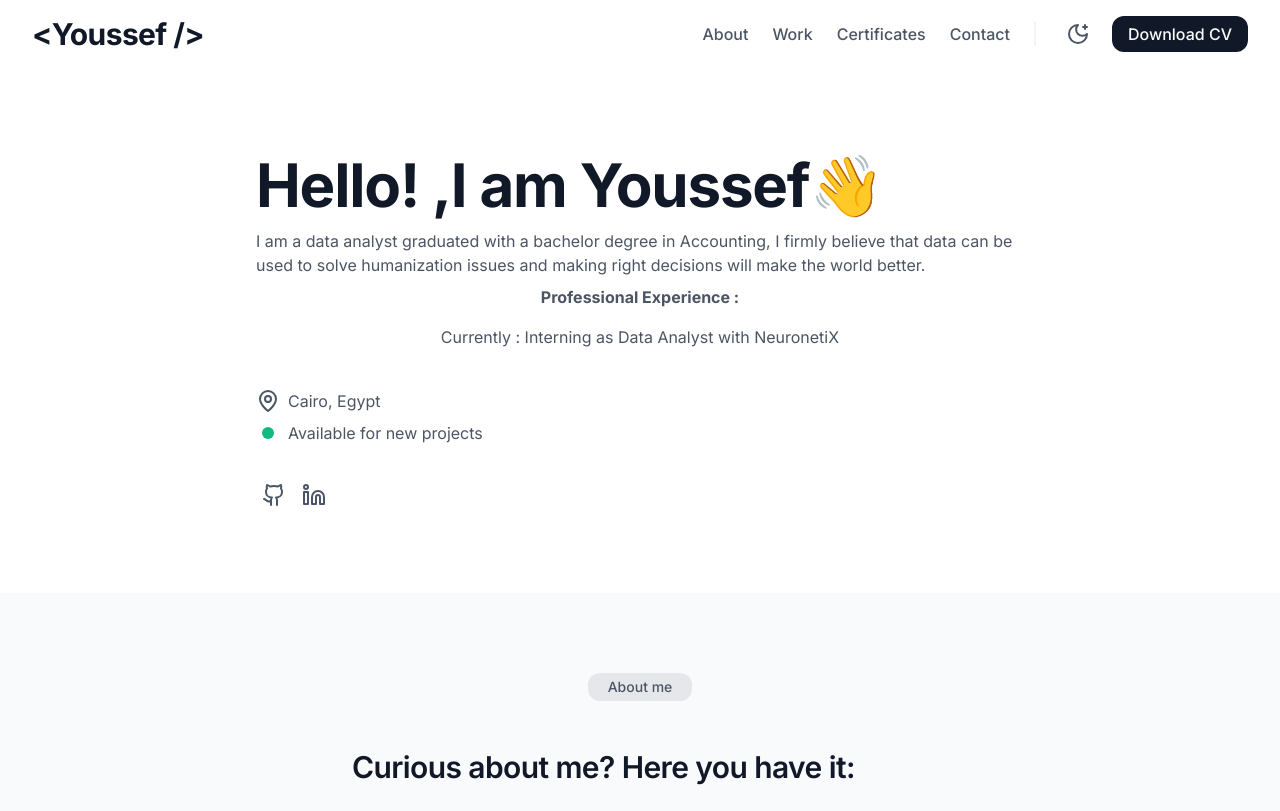
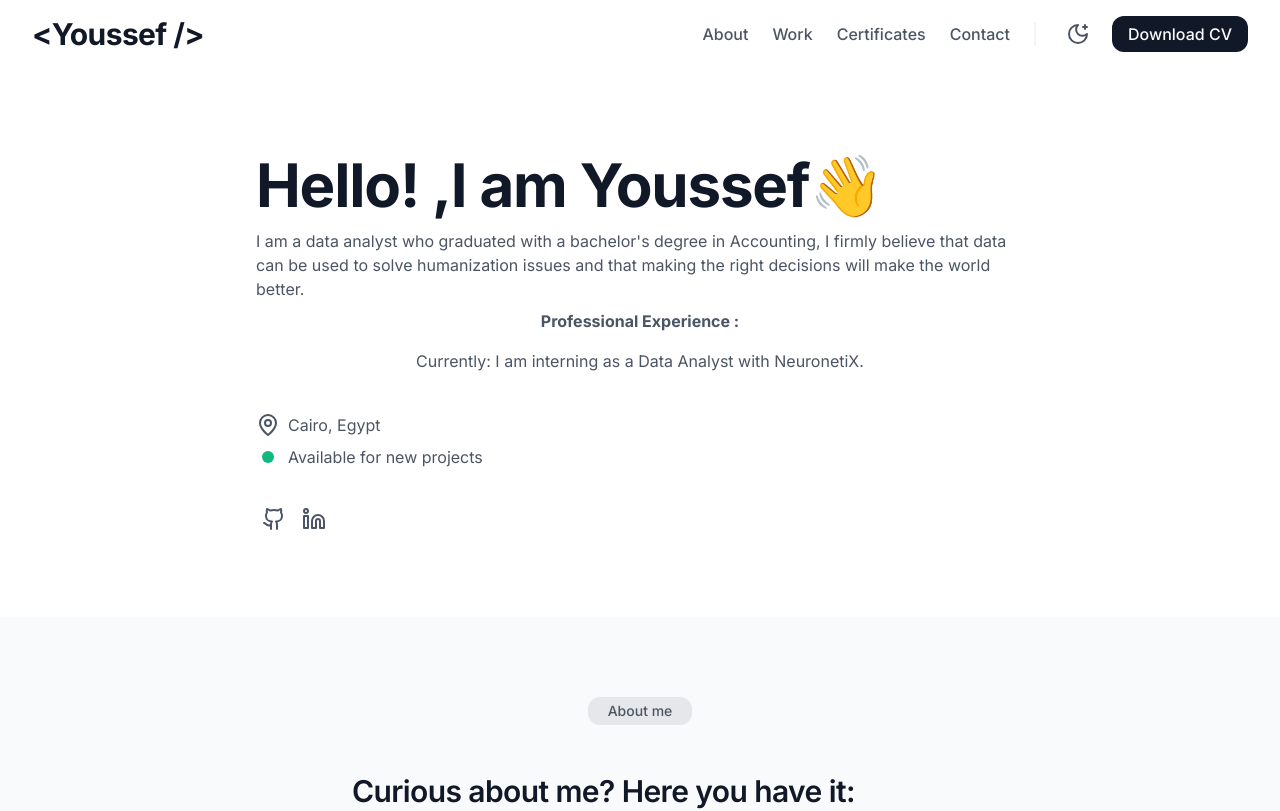
Before and after one commit to Youssef-FahmyEG/Website, a Next.js app: page / in a window 1280 px wide. Shown: the top 811 px of the page. Built offline with nearby package versions, Linux system fonts and the light colour scheme.

Commit message:
Update hero.tsx

```diff
--- a/src/components/sections/hero.tsx
+++ b/src/components/sections/hero.tsx
@@ -20,14 +20,14 @@ const HeroSection = () => {
             </Typography>
             <Typography>
 
-I am a data analyst graduated with a bachelor degree in Accounting, I firmly believe that data can be used to solve humanization issues and making right decisions will make the world better.
+I am a data analyst who graduated with a bachelor's degree in Accounting, I firmly believe that data can be used to solve humanization issues and that making the right decisions will make the world better.
 
             </Typography>
             <p className='font-bold text-center'>
             Professional Experience :
             </p>
             <p className='text-center my-2'>
-            Currently : Interning as Data Analyst with NeuronetiX
+            Currently: I am interning as a Data Analyst with NeuronetiX.
             </p>
           </div>
           <div className="flex flex-col gap-2">
```
